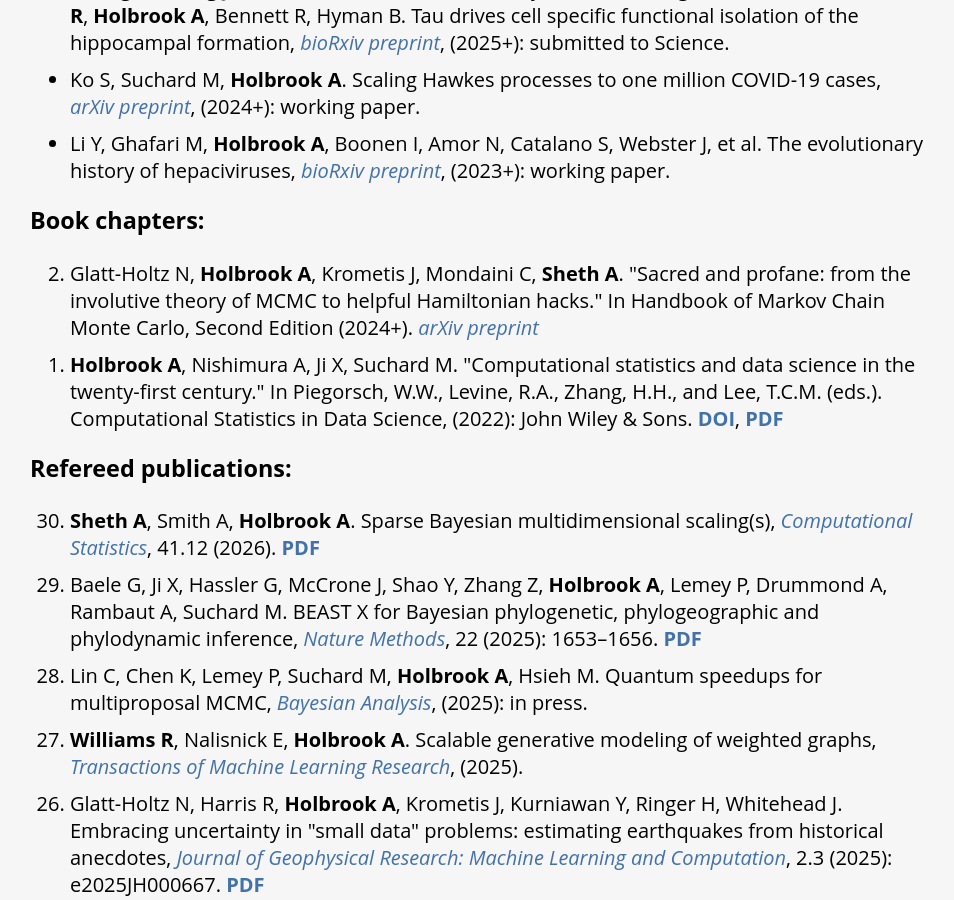
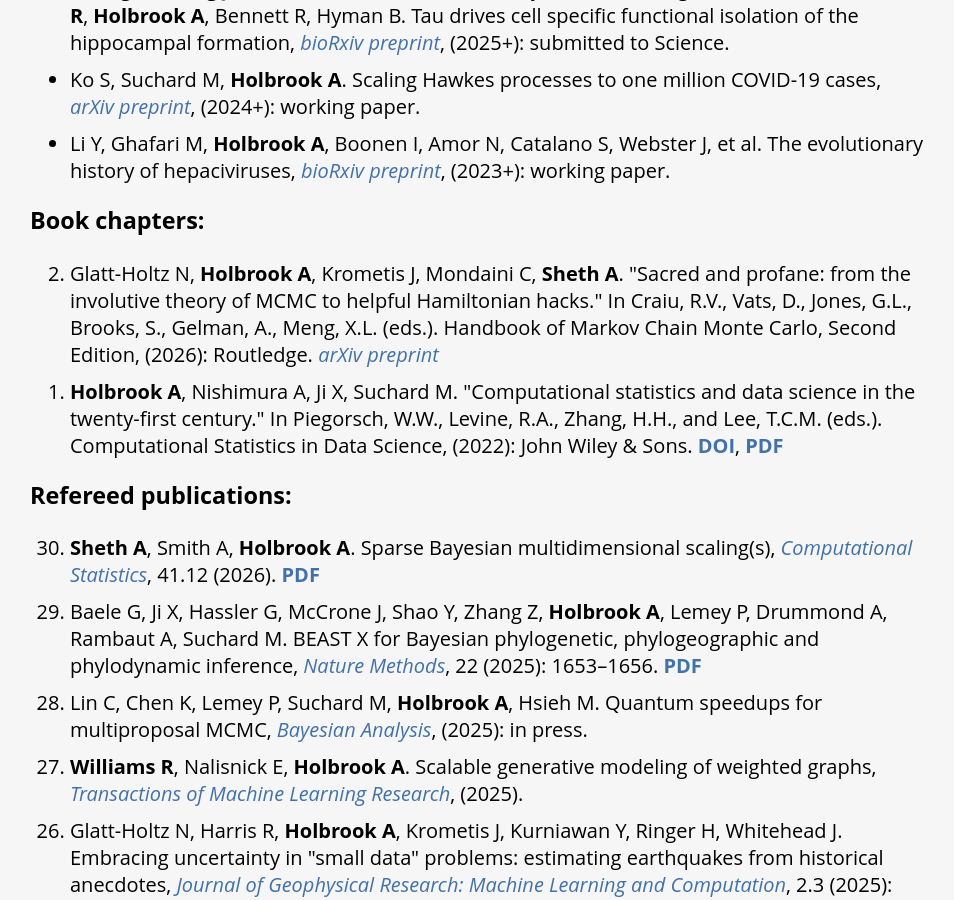
Before and after one commit to andrewjholbrook/andrewjholbrook.github.io, a Jekyll site: the page built from research.html, in a window 1280 px wide and 900 px high, scrolled down 482 px. Shown: the whole window, without its empty margins (162-1116 px from the left). Built offline with Jekyll 4.4.1, drawn with Linux system fonts in a browser that asks for light colours; a style sheet for code colours, icons or effects is not loaded.

Commit message:
propoer citation

```diff
--- a/research.html
+++ b/research.html
@@ -21,7 +21,7 @@ title: Andrew Holbrook | Research
 
      <h3>Book chapters:</h3>
        <ol id="pubs" reversed>
-         <li>Glatt-Holtz N, <b>Holbrook A</b>, Krometis J, Mondaini C, <b>Sheth A</b>. "Sacred and profane: from the involutive theory of MCMC to helpful Hamiltonian hacks." In Handbook of Markov Chain Monte Carlo, Second Edition (2024+). <i><a href="http://arxiv.org/abs/2410.17398" target="_blank">arXiv preprint</a></i>  </li>
+         <li>Glatt-Holtz N, <b>Holbrook A</b>, Krometis J, Mondaini C, <b>Sheth A</b>. "Sacred and profane: from the involutive theory of MCMC to helpful Hamiltonian hacks." In Craiu, R.V., Vats, D., Jones, G.L., Brooks, S., Gelman, A., Meng, X.L. (eds.). Handbook of Markov Chain Monte Carlo, Second Edition, (2026): Routledge. <i><a href="http://arxiv.org/abs/2410.17398" target="_blank">arXiv preprint</a></i>  </li>
           <li><b>Holbrook A</b>, Nishimura A, Ji X, Suchard M. "Computational statistics and data science in the twenty-first century." In Piegorsch,
 W.W., Levine, R.A., Zhang, H.H., and Lee, T.C.M. (eds.). Computational
 Statistics in Data Science, (2022):
```
